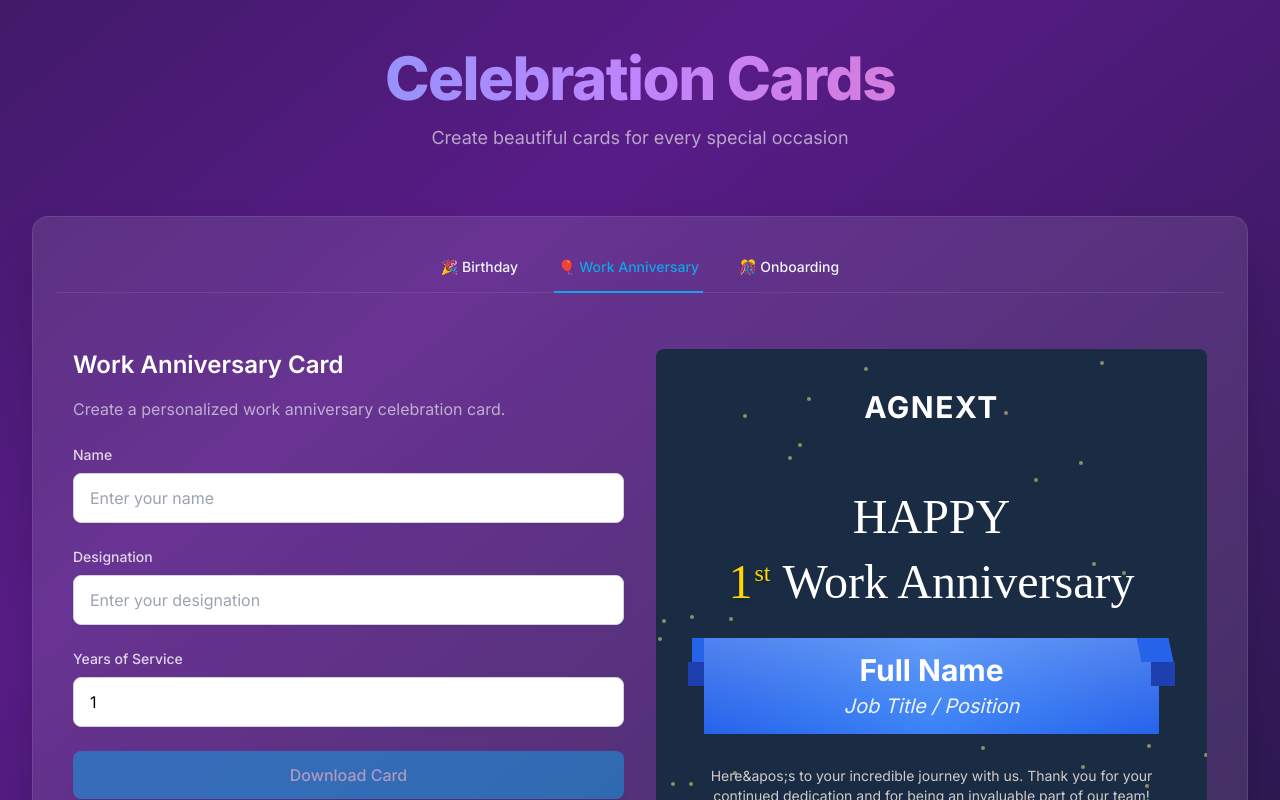
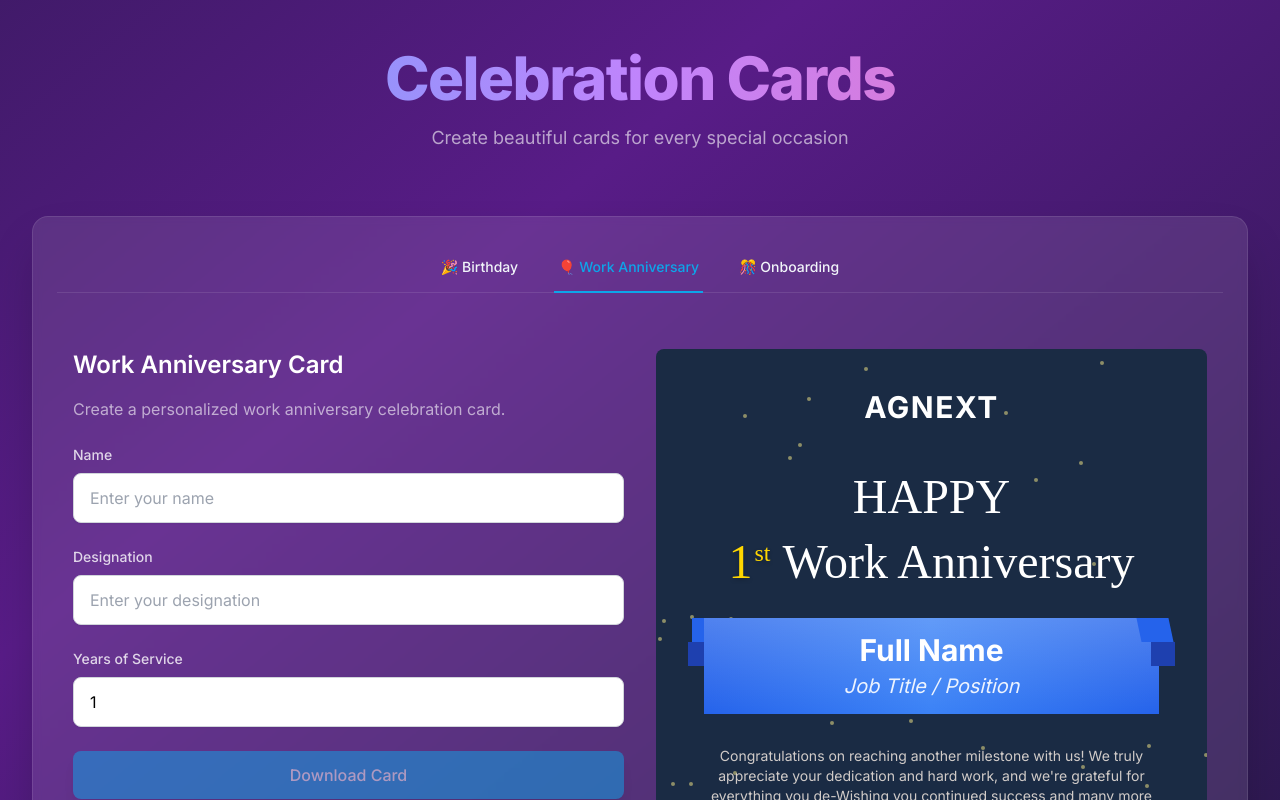
Before and after one commit to mohik-agnext/Final-card, a Next.js app: page / in a window 1280 px wide. Both pictures are taken after a click on the button "🎈 Work Anniversary". Shown: the top 800 px of the page. Built offline with nearby package versions, Linux system fonts and the light colour scheme.

Commit message:
Update styling for consistency across card components

```diff
--- a/src/components/cards/AnniversaryCard.tsx
+++ b/src/components/cards/AnniversaryCard.tsx
@@ -216,7 +216,7 @@
             </div>
 
             {/* Message */}
-            <div className="text-[#FFF4EA] text-opacity-80 max-w-md text-sm mx-auto">{data.message || "Here&apos;s to your incredible journey with us. Thank you for your continued dedication and for being an invaluable part of our team!"}</div>
+            <div className="text-[#FFF4EA] text-opacity-80 max-w-md text-sm mx-auto">{data.message || "Congratulations on reaching another milestone with us! We truly appreciate your dedication and hard work, and we're grateful for everything you de-Wishing you continued success and many more great years ahead!"}</div>
           </div>
         </div>
       </div>
--- a/src/components/cards/BirthdayCard.tsx
+++ b/src/components/cards/BirthdayCard.tsx
@@ -137,7 +137,7 @@
                     fontFamily: 'var(--font-dancing-script)',
                     textShadow: '2px 2px 4px rgba(0,0,0,0.2)',
                     lineHeight: '1.2', // Added line height
-                    padding: '4px 0' // Added padding
+
                   }}
                 >
                   {data.name || "Full Name"}
```
